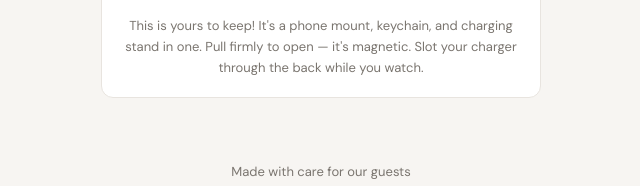
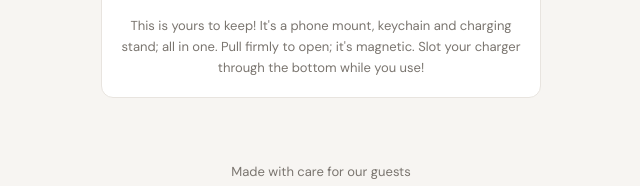
Before and after one commit to fountainsquare/guest-guide, a plain HTML site: page index.html in a window 1280 px wide. Shown: the part 5083-5269 px from the top of the page, 319-959 px from the left. Drawn offline with nearby package versions, Linux system fonts and the light colour scheme.

Commit message:
Update index.html

```diff
--- a/index.html
+++ b/index.html
@@ -441,7 +441,7 @@
   <div class="section-title">Your SnapFold Stand</div>
   <div class="card" style="text-align:center;">
     <img src="instructions.png" alt="How to use your SnapFold stand" style="width:100%; border-radius:8px;">
-    <p style="margin-top:12px; font-size:13px;">This is yours to keep! It's a phone mount, keychain, and charging stand in one. Pull firmly to open — it's magnetic. Slot your charger through the back while you watch.</p>
+    <p style="margin-top:12px; font-size:13px;">This is yours to keep! It's a phone mount, keychain and charging stand; all in one. Pull firmly to open; it's magnetic. Slot your charger through the bottom while you use! </p>
   </div>
 </section>
 
```
